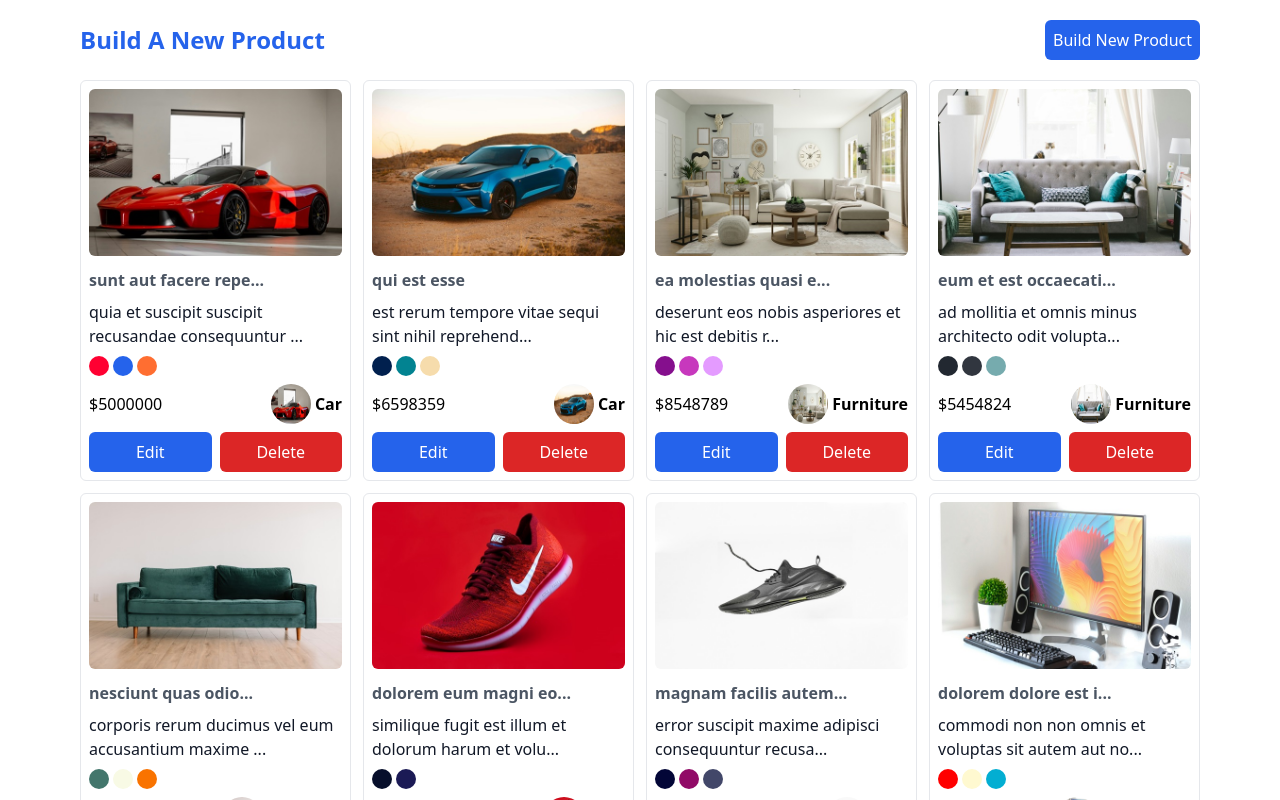
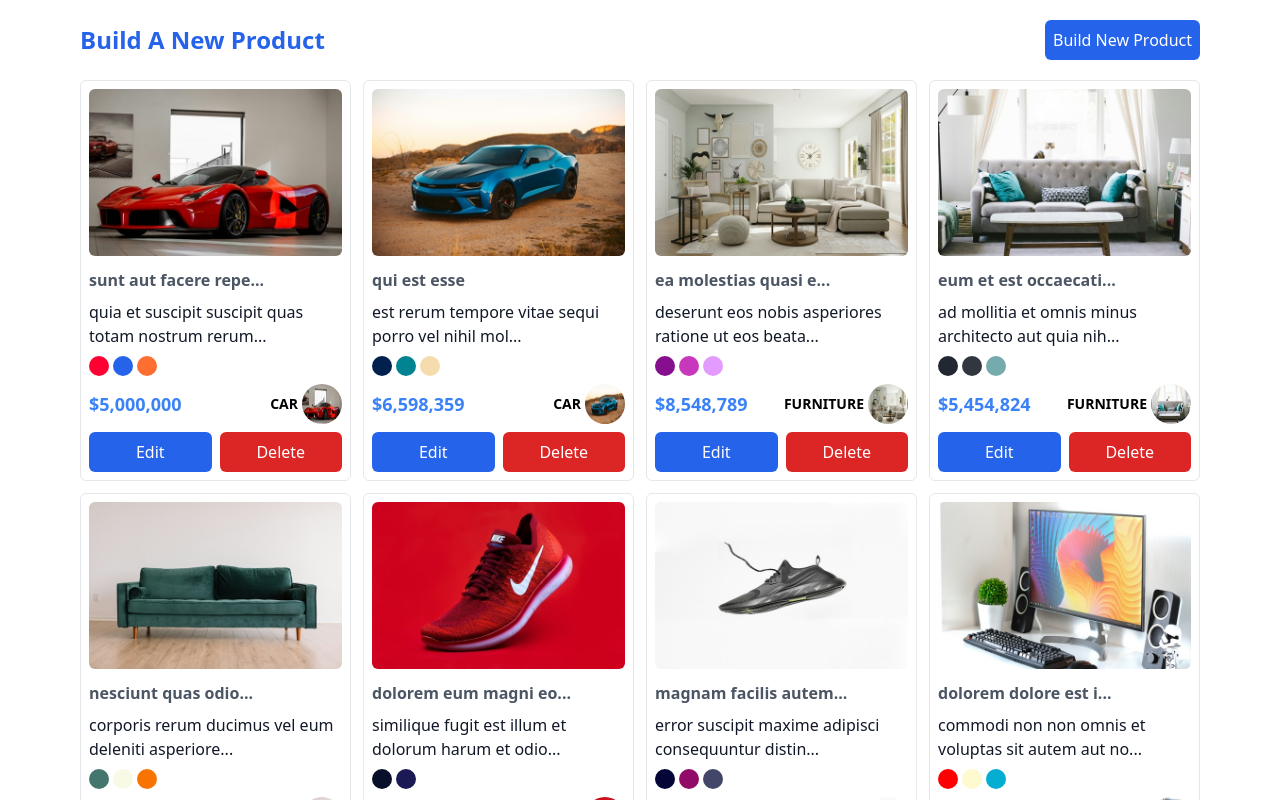
Before and after one commit to abdallahawad3/Product-Builder, a React (Vite) app: page / in a window 1280 px wide. Shown: the top 800 px of the page. Built offline with nearby package versions, Linux system fonts and the light colour scheme.

Commit message:
Finish edit product ✅

```diff
--- a/src/App.tsx
+++ b/src/App.tsx
@@ -11,6 +11,7 @@ import ErrorMessage from "./components/ErrorMessage";
 import Circle from "./components/Circle";
 import { XCircleIcon } from "@heroicons/react/16/solid";
 import SelectMenu from "./components/ui/SelectMenu";
+import type { TProductNames } from "./types";
 
 const App = () => {
   const defaultProductObj = {
@@ -35,18 +36,16 @@ const App = () => {
     imageURL: "",
     price: "",
   });
+  const [productToEditIdx, setProductToEditIdx] = useState<number>(0);
   const [selectedColor, setSelectedColor] = useState<string[]>([]);
   const [selectedCategory, setSelectedCategory] = useState(Category[0]);
   const [productToEdit, setProductToEdit] =
     useState<IProduct>(defaultProductObj);
 
-  console.log(productToEdit);
-
   //** 🚀 Handler 🚀 */
   function open() {
     setIsOpen(true);
   }
-
   function close() {
     setIsOpen(false);
   }
@@ -61,6 +60,11 @@ const App = () => {
   const onChangeHandler = (e: ChangeEvent<HTMLInputElement>) => {
     const { value, name } = e.target;
     setProduct({ ...product, [name]: value });
+    setErrorMsg({ ...errorMsg, [name]: "" });
+  };
+  const onChangeEditHandler = (e: ChangeEvent<HTMLInputElement>) => {
+    const { value, name } = e.target;
+    setProductToEdit({ ...productToEdit, [name]: value });
     setErrorMsg({ ...errorMsg, [name]: "" });
   };
 
@@ -89,6 +93,25 @@ const App = () => {
     close();
   };
 
+  const onSubmitEditHandler = (event: FormEvent<HTMLFormElement>) => {
+    event.preventDefault();
+    const errors = inputsValidation(productToEdit);
+    const hasErrorMsg =
+      Object.values(errors).some((value) => value === "") &&
+      Object.values(errors).every((value) => value === "");
+    setErrorMsg(errors);
+    if (!hasErrorMsg) {
+      return;
+    }
+    const updatedProduct = [...products];
+    updatedProduct[productToEditIdx] = {
+      ...productToEdit,
+      colors: selectedColor.concat(productToEdit.colors),
+    };
+    setProducts(updatedProduct);
+    colsEditModal();
+  };
+
   const onClose = () => {
     setProduct(defaultProductObj);
     setSelectedColor([]);
@@ -103,8 +126,10 @@ const App = () => {
   };
 
   // ** 🌀🌀 Renders 🌀🌀 //
-  const renderProductList = products.map((product) => (
+  const renderProductList = products.map((product, idx) => (
     <ProductCard
+      index={idx}
+      setProductToEditIdx={setProductToEditIdx}
       openEditModal={openEditModal}
       setProductToEdit={setProductToEdit}
       key={product.id}
@@ -145,11 +170,41 @@ const App = () => {
             setSelectedColor((prev) => prev.filter((item) => item !== color));
             return;
           }
+          if (productToEdit.colors.includes(color)) {
+            setSelectedColor((prev) => prev.filter((item) => item !== color));
+            return;
+          }
           setSelectedColor((prev) => [...prev, color]);
         }}
       />
     );
   });
+
+  const renderEditProduct = (
+    id: string,
+    label: string,
+    name: TProductNames
+  ) => {
+    return (
+      <div className="w-full flex flex-col">
+        <label
+          className="text-sm/6 font-medium text-gray-700 capitalize"
+          htmlFor={id}
+        >
+          {label}
+        </label>
+        <MyInput
+          name={name}
+          id={id}
+          value={productToEdit[name]}
+          onChange={(e) => {
+            onChangeEditHandler(e);
+          }}
+        />
+        <ErrorMessage msg={errorMsg[name]} />
+      </div>
+    );
+  };
 
   return (
     <main className="container">
@@ -210,17 +265,27 @@ const App = () => {
         isOpen={isEditOpen}
         modalTitle={"Edit the product ✒️"}
       >
-        <form className="space-y-2" onSubmit={onSubmitHandler}>
-          {renderInputs}
+        <form className="space-y-2" onSubmit={onSubmitEditHandler}>
+          {renderEditProduct("title", "Product Title", "title")}
+          {renderEditProduct(
+            "description",
+            "Product Description",
+            "description"
+          )}
+          {renderEditProduct("imageURL", "Product imageURL", "imageURL")}
+          {renderEditProduct("price", "Product Price", "price")}
+
           <SelectMenu
-            selected={selectedCategory}
-            setSelected={setSelectedCategory}
+            selected={productToEdit.category}
+            setSelected={(val) =>
+              setProductToEdit({ ...productToEdit, category: val })
+            }
           />
           <div className="flex items-center justify-start space-x-1 py-[5px]">
             {renderColors}
           </div>
           <div className="flex items-center gap-2 flex-wrap text-white">
-            {selectedColor.map((ele) => {
+            {selectedColor.concat(productToEdit.colors).map((ele) => {
               return (
                 <span
                   key={ele}
--- a/src/components/ProductCard.tsx
+++ b/src/components/ProductCard.tsx
@@ -1,17 +1,27 @@
 import MyButton from "./ui/MyButton";
 import Image from "./Image";
 import type { IProduct } from "../interfaces";
-import { textSlicer } from "../utils";
+import { splitPrice, textSlicer } from "../utils";
 import Circle from "./Circle";
 interface IProps {
   product: IProduct;
   setProductToEdit: (product: IProduct) => void;
   openEditModal: () => void;
+  index: number;
+  setProductToEditIdx: (idx: number) => void;
 }
 
-const ProductCard = ({ product, setProductToEdit, openEditModal }: IProps) => {
+const ProductCard = ({
+  product,
+  index,
+  setProductToEditIdx,
+  setProductToEdit,
+  openEditModal,
+}: IProps) => {
   const onEdit = () => {
     setProductToEdit(product);
+    setProductToEditIdx(index);
+    openEditModal();
   };
   return (
     <div className="border rounded-md p-2">
@@ -34,16 +44,18 @@ const ProductCard = ({ product, setProductToEdit, openEditModal }: IProps) => {
       </div>
 
       <div className="flex justify-between items-center">
-        <span>${product.price}</span>
+        <span className="text-blue-500 font-bold text-lg">
+          ${splitPrice(product.price)}
+        </span>
         <div className="flex justify-between items-center gap-1">
+          <h1 className="uppercase text-sm font-bold">
+            {product.category.name}
+          </h1>
           <Image
             imageUrl={product.category.imageURL}
             altText="car-2"
             className="w-10 h-10 rounded-full "
           />
-          <h1 className="capitalize text-md font-bold">
-            {product.category.name}
-          </h1>
         </div>
       </div>
 
@@ -53,7 +65,6 @@ const ProductCard = ({ product, setProductToEdit, openEditModal }: IProps) => {
           width="w-full"
           onClick={() => {
             onEdit();
-            openEditModal();
           }}
         >
           Edit
--- a/src/components/ui/SelectMenu.tsx
+++ b/src/components/ui/SelectMenu.tsx
@@ -8,7 +8,7 @@ import {
 } from "@headlessui/react";
 import { CheckIcon, ChevronUpDownIcon } from "@heroicons/react/20/solid";
 interface IProps {
-  selected: ICategory;
+  selected: { name: string; imageURL: string };
   setSelected: (category: ICategory) => void;
 }
 import { Category } from "../../data";
@@ -50,7 +50,7 @@ const SelectMenu = ({ selected, setSelected }: IProps) => {
               leaveFrom="opacity-100"
               leaveTo="opacity-0"
             >
-              <ListboxOptions className="absolute z-10 mt-1 max-h-56 w-full overflow-auto rounded-md bg-white py-1 text-base shadow-lg ring-1 ring-black ring-opacity-5 focus:outline-none sm:text-sm">
+              <ListboxOptions className=" absolute z-10 block mb-5 max-h-56 w-full overflow-auto rounded-md bg-white py-1 text-base shadow-lg ring-1 ring-black ring-opacity-5 focus:outline-none sm:text-sm">
                 {Category.map((category) => (
                   <ListboxOption
                     key={category.id}
--- a/src/data/index.ts
+++ b/src/data/index.ts
@@ -8,7 +8,7 @@ export const ProductList: IProduct[] = [
     title:
       "sunt aut facere repellat provident occaecati excepturi optio reprehenderit",
     description:
-      "quia et suscipit\nsuscipit recusandae consequuntur expedita et cum\nreprehenderit molestiae ut ut quas totam\nnostrum rerum est autem sunt rem eveniet architecto",
+      "quia et suscipit\nsuscipit quas totam\nnostrum rerum est autem sunt rem eveniet architecto",
     imageURL:car1,
     price: "5000000",
     colors: ["#FF0032", "#2563eb", "#FF6E31"],
@@ -21,7 +21,7 @@ export const ProductList: IProduct[] = [
     id: uuid(),
     title: "qui est esse",
     description:
-      "est rerum tempore vitae sequi sint nihil reprehenderit dolor beatae ea dolores neque fugiat blanditiis voluptate porro vel nihil molestiae ut reiciendis qui aperiam non debitis possimus qui neque nisi nulla",
+      "est rerum tempore vitae sequi  porro vel nihil molestiae ut reiciendis qui aperiam non debitis possimus qui neque nisi nulla",
     imageURL: car2,
     price: "6598359",
     colors: ["#01204E", "#028391", "#F6DCAC"],
@@ -34,7 +34,7 @@ export const ProductList: IProduct[] = [
     id: uuid(),
     title: "ea molestias quasi exercitationem repellat qui ipsa sit aut",
     description:
-      "deserunt eos nobis asperiores et hic\nest debitis repellat molestiae optio\nnihil ratione ut eos beatae quibusdam distinctio maiores\nearum voluptates et aut adipisci ea maiores voluptas maxime",
+      "deserunt eos nobis asperiores ratione ut eos beatae quibusdam distinctio maiores\nearum voluptates et aut adipisci ea maiores voluptas maxime",
     imageURL: furniture1,
     price: "8548789",
     colors: ["#850F8D ", "#C738BD", "#E49BFF"],
@@ -47,7 +47,7 @@ export const ProductList: IProduct[] = [
     id: uuid(),
     title: "eum et est occaecati",
     description:
-      "ad mollitia et omnis minus architecto odit\nvoluptas doloremque maxime aut non ipsa qui alias veniam\nblanditiis culpa aut quia nihil cumque facere et occaecati\nqui aspernatur quia eaque ut aperiam inventore",
+      "ad mollitia et omnis minus architecto aut quia nihil cumque facere et occaecati\nqui aspernatur quia eaque ut aperiam inventore",
     imageURL: furniture2,
     price: "5454824",
     colors: ["#222831", "#31363F", "#76ABAE"],
@@ -61,7 +61,7 @@ export const ProductList: IProduct[] = [
     id: uuid(),
     title: "nesciunt quas odio",
     description:
-      "corporis rerum ducimus vel eum accusantium\nmaxime aspernatur a porro possimus iste omnis\nest in deleniti asperiores fuga aut\nvoluptas sapiente vel dolore minus voluptatem incidunt ex",
+      "corporis rerum ducimus vel eum  deleniti asperiores fuga aut\nvoluptas sapiente vel dolore minus voluptatem incidunt ex",
     imageURL:
       furniture3,
     price: "425",
@@ -76,7 +76,7 @@ export const ProductList: IProduct[] = [
     id: uuid(),
     title: "dolorem eum magni eos aperiam quia",
     description:
-      "similique fugit est\nillum et dolorum harum et voluptate eaque quidem\nexercitationem quos nam commodi possimus cum odio nihil nulla\ndolorum exercitationem magnam ex et a et distinctio debitis",
+      "similique fugit est\nillum et dolorum harum et odio nihil nulla\ndolorum exercitationem magnam ex et a et distinctio debitis",
     imageURL:
       nike,
     price: "205",
@@ -91,7 +91,7 @@ export const ProductList: IProduct[] = [
     id: uuid(),
     title: "magnam facilis autem",
     description:
-      "error suscipit maxime adipisci consequuntur recusandae\nvoluptas eligendi et est et voluptates\nquia distinctio ab amet quaerat molestiae et vitae\nadipisci impedit sequi nesciunt quis consectetur",
+      "error suscipit maxime adipisci consequuntur distinctio ab amet quaerat molestiae et vitae\nadipisci impedit sequi nesciunt quis consectetur",
     imageURL:
       nike2,
     price: "20589",
@@ -106,7 +106,7 @@ export const ProductList: IProduct[] = [
     id: uuid(),
     title: "dolorem dolore est ipsam",
     description:
-      "commodi non non omnis et voluptas sit\nautem aut nobis magnam et sapiente voluptatem\net laborum repellat qui delectus facilis temporibus\nrerum amet et nemo voluptate expedita adipisci error dolorem",
+      "commodi non non omnis et voluptas sit\nautem aut nobis magnam et amet et nemo voluptate expedita adipisci error dolorem",
     imageURL:
       pc,
     price: "520",
@@ -121,7 +121,7 @@ export const ProductList: IProduct[] = [
     id: uuid(),
     title: "dolorem dolore est ipsam",
     description:
-      "commodi non non omnis et voluptas sit\nautem aut nobis magnam et sapiente voluptatem\net laborum repellat qui delectus facilis temporibus\nrerum amet et nemo voluptate expedita adipisci error dolorem",
+      "commodi non non omnis et voluptas sit\nautem aut nobis magnam et sapiente amet et nemo voluptate expedita adipisci error dolorem",
     imageURL:
       pcDesktop,
     price: "10005",
@@ -136,7 +136,7 @@ export const ProductList: IProduct[] = [
     id: uuid(),
     title: "dolorem dolore est ipsam",
     description:
-      "commodi non non omnis et voluptas sit\nautem aut nobis magnam et sapiente voluptatem\net laborum repellat qui delectus facilis temporibus\nrerum amet et nemo voluptate expedita adipisci error dolorem",
+      "commodi non non omnis et voluptas sit\nautem aut nobis magnam et sapiente amet et nemo voluptate expedita adipisci error dolorem",
     imageURL:
       tShirt,
     price: "10005",
--- a/src/interfaces/index.ts
+++ b/src/interfaces/index.ts
@@ -1,5 +1,7 @@
+import type { TProductNames } from "../types";
+
 export interface IProduct {
-    id?: string|undefined;
+    id?: string;
     title: string;
     description: string;
     imageURL: string;
@@ -12,7 +14,7 @@ export interface IProduct {
 }
 export interface IInputs {
   id: string;
-  name: "title" | "description" | "price" | "imageURL";
+  name: TProductNames;
   label:string;
   type:string;
 }
--- /dev/null
+++ b/src/types/index.ts
@@ -0,0 +1 @@
+export type TProductNames = "title" | "description" | "imageURL" | "price";
--- a/src/utils/index.ts
+++ b/src/utils/index.ts
@@ -13,3 +13,24 @@ export const textSlicer = (text: string,num:number): string=> {
     return text;
   }
 }
+
+export const splitPrice = (price: string) => {
+  if (price.length > 3) {
+    let newPrice = "";
+    let count = 0;
+
+    for (let i = price.length - 1; i >= 0; i--) {
+      newPrice = price[i] + newPrice;
+      count++;
+
+      if (count === 3 && i !== 0) {
+        newPrice = "," + newPrice;
+        count = 0;
+      }
+    }
+
+    return newPrice;
+  }
+
+  return price;
+}
```
